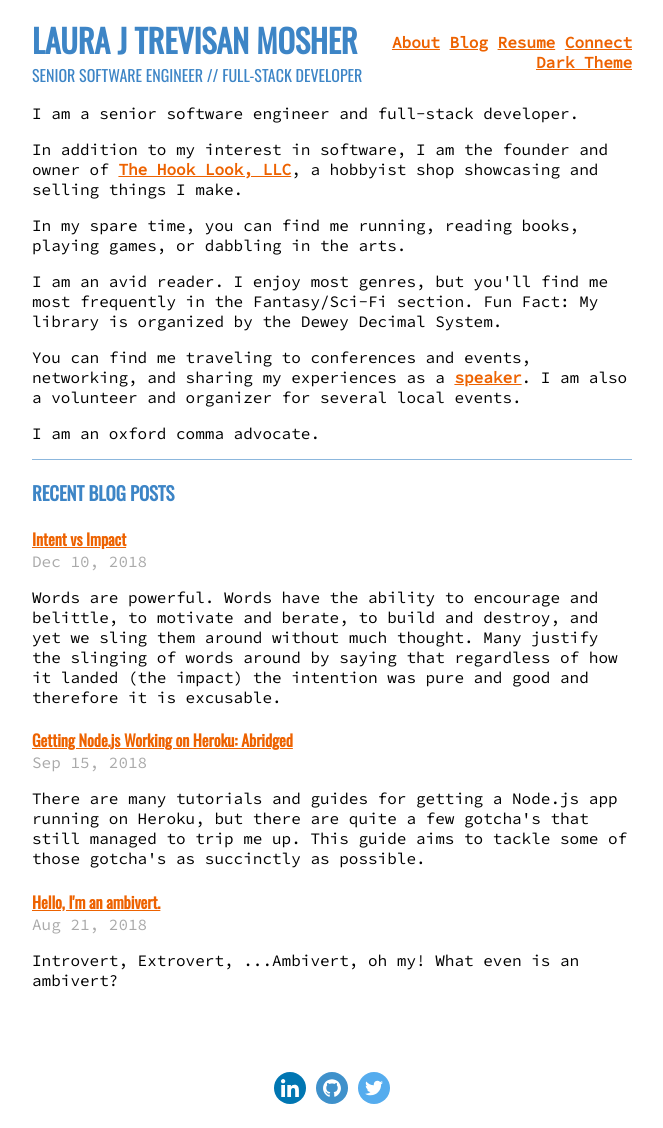
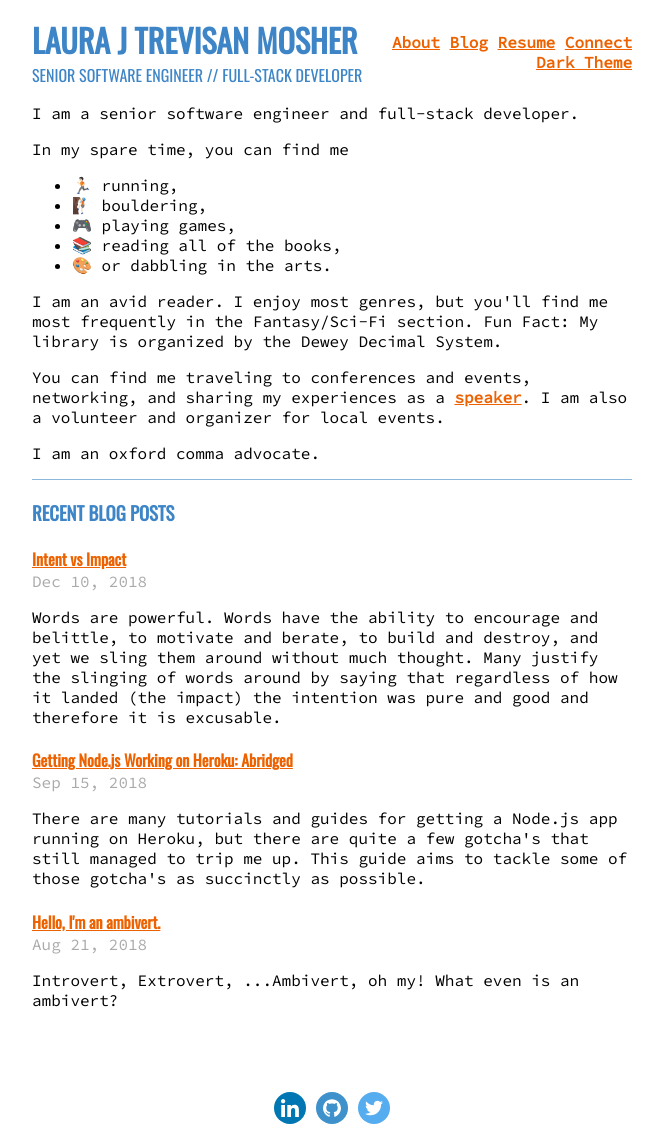
Before and after one commit to lauramosher/lauramosher.github.io, a Jekyll site: the page built from index.html, in a window 1280 px wide. Shown: the whole page, without its empty margins (308-971 px from the left). Built offline with Jekyll 4.4.1, drawn with Linux system fonts in a browser that asks for light colours.

Commit message:
Update index page
- As of May 15, 2019, I am no longer a business owner.
- Update spare time hobbies

```diff
--- a/index.html
+++ b/index.html
@@ -4,10 +4,18 @@ layout: home
 
 <section>
   <p>I am a senior software engineer and full-stack developer.</p>
-  <p>In addition to my interest in software, I am the founder and owner of <a href="https://thehooklookllc.com">The Hook Look, LLC</a>, a hobbyist shop showcasing and selling things I make.</p>
-  <p>In my spare time, you can find me running, reading books, playing games, or dabbling in the arts.</p>
+  <p>
+    In my spare time, you can find me
+    <ul>
+      <li>🏃🏻 running,</li>
+      <li>🧗🏻 bouldering,</li>
+      <li>🎮 playing games,</li>
+      <li>📚 reading all of the books,</li>
+      <li>🎨 or dabbling in the arts.</li>
+    </ul>
+  </p>
   <p>I am an avid reader. I enjoy most genres, but you'll find me most frequently in the Fantasy/Sci-Fi section. Fun Fact: My library is organized by the Dewey Decimal System.</p>
-  <p>You can find me traveling to conferences and events, networking, and sharing my experiences as a <a href="/blog/category/talks">speaker</a>. I am also a volunteer and organizer for several local events.</p>
+  <p>You can find me traveling to conferences and events, networking, and sharing my experiences as a <a href="/blog/category/talks">speaker</a>. I am also a volunteer and organizer for local events.</p>
   <p>I am an oxford comma advocate.</p>
 </section>
 
```
Also changed, not shown: 1 other file.
